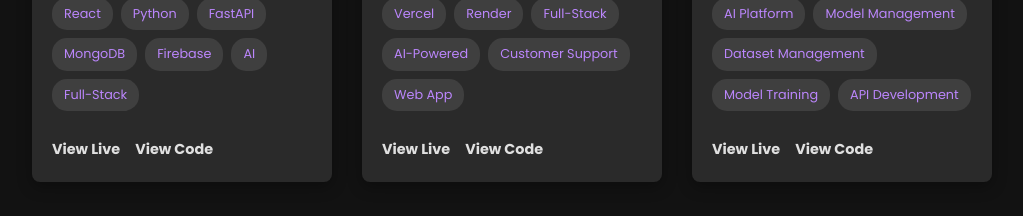
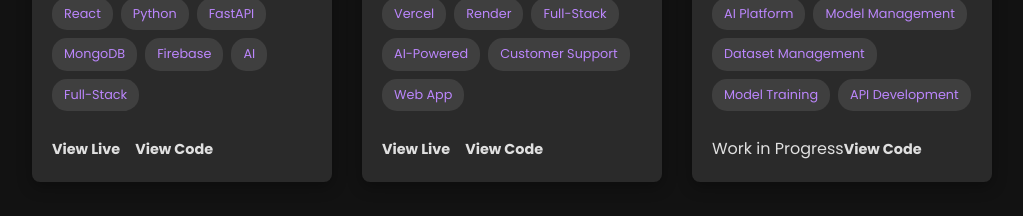
Before and after one commit to fractalxghost/My-Portfolio, a Next.js app: page / in a window 1280 px wide. Shown: the part 7098-7314 px from the top of the page, without its empty margins (128-1151 px from the left). Built offline with nearby package versions, Linux system fonts and the light colour scheme.

Commit message:
Update WorkSection.js

```diff
--- a/src/app/components/WorkSection.js
+++ b/src/app/components/WorkSection.js
@@ -1,5 +1,5 @@
 // src/components/WorkSection.js
-// NEW COMPONENT
+// NEW COMPONENT (Updated)
 
 import Image from 'next/image';
 import Link from 'next/link'; // For Next.js internal links if you create detail pages
@@ -25,7 +25,13 @@ function ProjectCard({ title, description, imageUrl, tags, liveLink, codeLink })
           ))}
         </div>
         <div className="project-links">
-          {liveLink && <a href={liveLink} target="_blank" rel="noopener noreferrer">View Live</a>}
+          {/* -- MODIFICATION START -- */}
+          {liveLink && liveLink !== '#' ? (
+            <a href={liveLink} target="_blank" rel="noopener noreferrer">View Live</a>
+          ) : liveLink === '#' ? (
+            <span className="wip-status">Work in Progress</span>
+          ) : null}
+          {/* -- MODIFICATION END -- */}
           {codeLink && <a href={codeLink} target="_blank" rel="noopener noreferrer">View Code</a>}
         </div>
       </div>
@@ -118,8 +124,8 @@ export default function WorkSection() {
           'Model Training',
           'API Development'
         ],
-        liveLink: '#', // Replace with your actual deployment link if available
-        codeLink: '#'  // Replace with your actual code repository link
+        liveLink: '#', // The logic now handles this value correctly
+        codeLink: '#'  // Replace with your actual code repository link
       }
   ];
 
```
Lines whose indentation alone changed are shown as unchanged.
